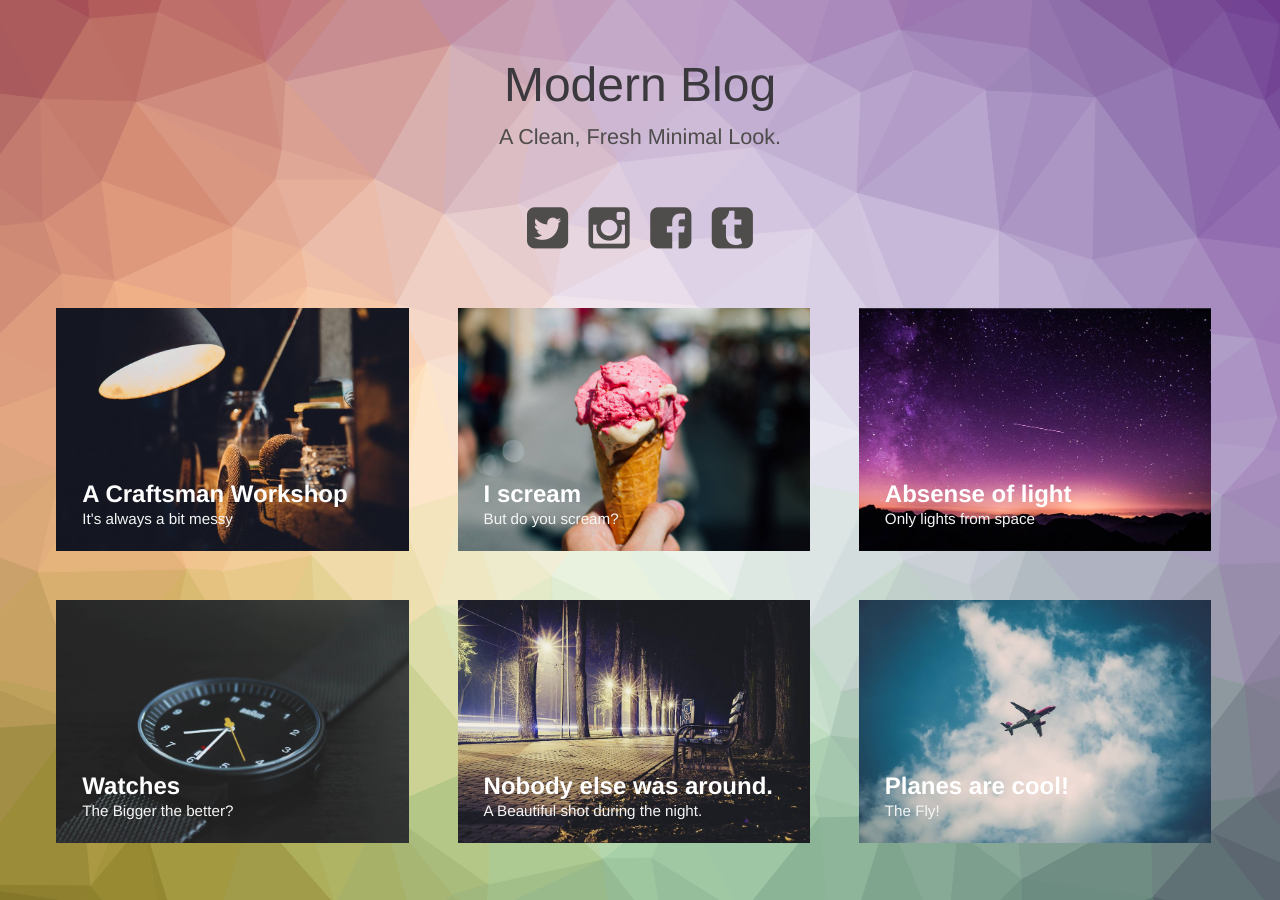
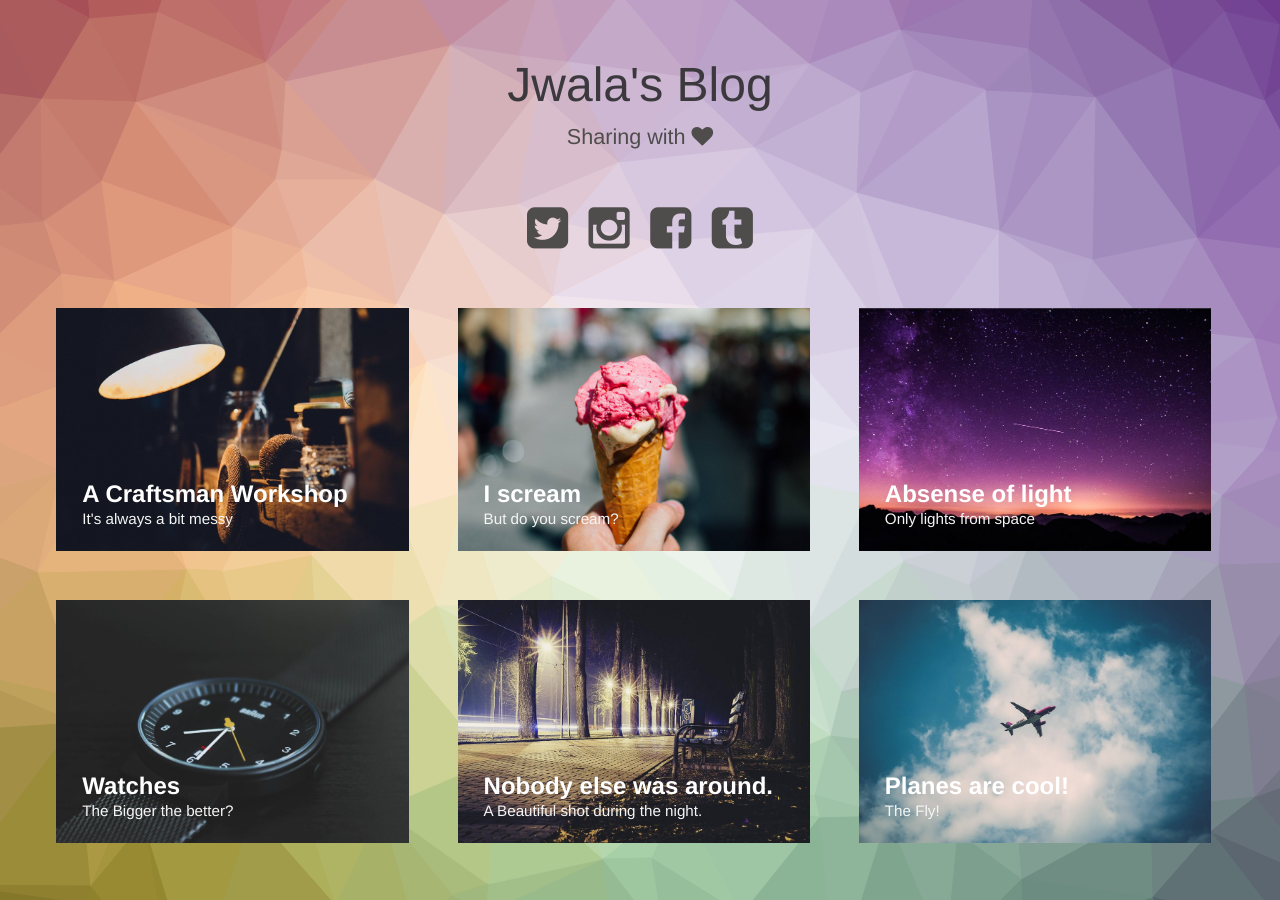
Before and after one commit to jwalar/jwalar, a Jekyll site: the page built from index.html, in a window 1280 px wide. Built offline with Jekyll 4.4.1, drawn with Linux system fonts in a browser that asks for light colours.

Commit message:
Change name

```diff
--- a/_config.yml
+++ b/_config.yml
@@ -13,7 +13,7 @@
 # you will see them accessed via {{ site.title }}, {{ site.email }}, and so on.
 # You can create any custom variable you would like, and they will be accessible
 # in the templates via {{ site.myvariable }}.
-title: Your awesome title
+title: Jwala's Food Blog
 email: your-email@example.com
 description: >- # this means to ignore newlines until "baseurl:"
   Write an awesome description for your new site here. You can edit this
--- a/index.html
+++ b/index.html
@@ -28,7 +28,7 @@ layout: compress
 <body class="body">
 <div class="container">
     <header class="header">
-        <h1>Modern Blog<span>A Clean, Fresh Minimal Look.</span></h1>
+        <h1>Jwala's Blog<span>Sharing with <i class="fa fa-heart " aria-hidden="true"></i></span></h1>
         <nav class="links">
             <a href="#"><i class="fa fa-twitter-square fa-3x"></i></a>
             <a href="#"><i class="fa fa-instagram fa-3x"></i></a>
```
